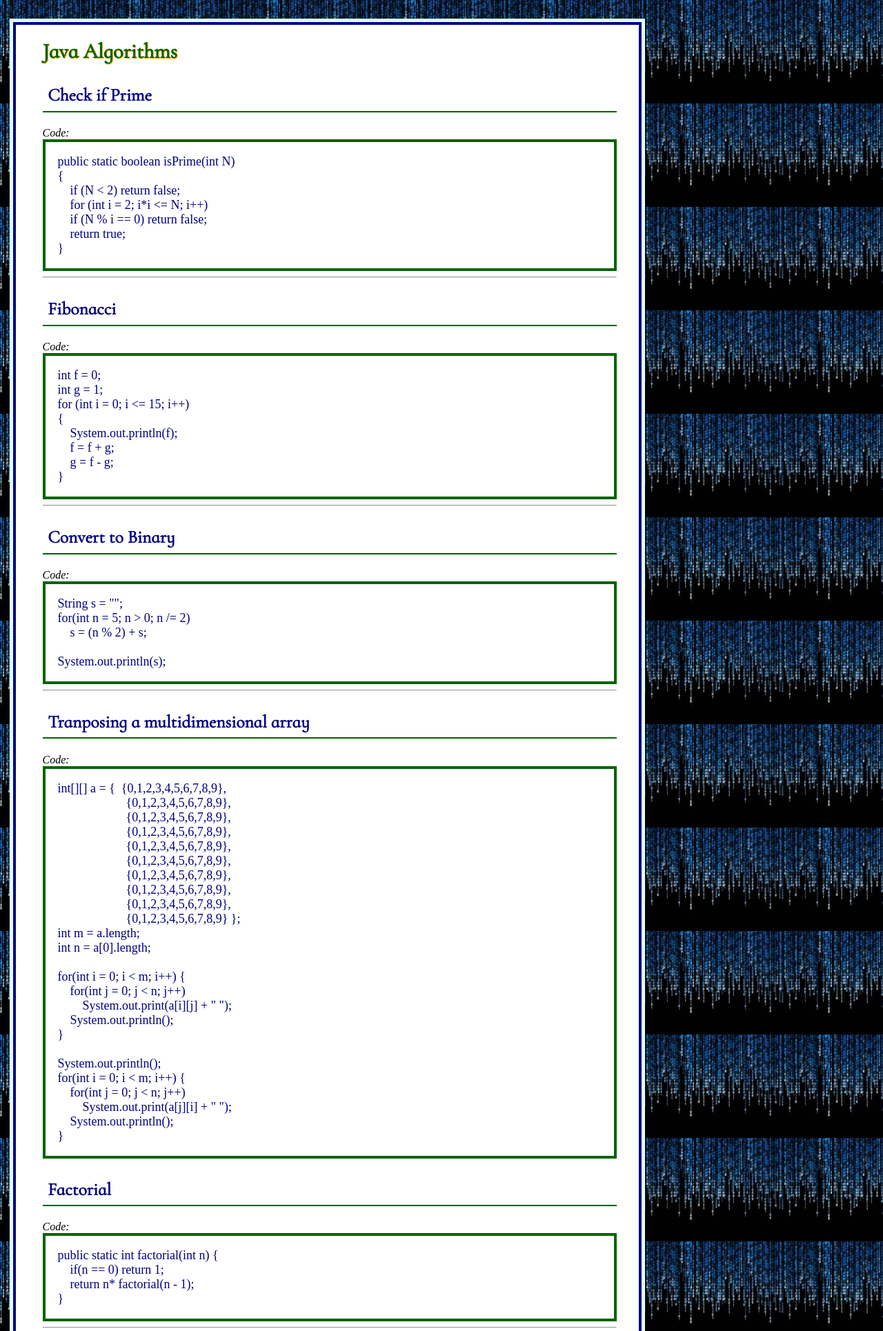
After one commit to delacrank/neverstopcoding.com, a PHP site: page /Algorithms/Algorithms6.html in a window 1280 px wide. The commit adds this page. Shown: the top 1930 px of the page at 69% size. Run offline with PHP 8.4, Linux system fonts and the light colour scheme.

Commit message:
added some bash and algorithm stuff

```diff
--- a/Algorithms/Algorithms5.html
+++ b/Algorithms/Algorithms5.html
@@ -169,6 +169,7 @@ int main()
     <hr />
 <br />
 <a href="Algorithms4.html">Previous</a>
+<span class = "next"><a href="Algorithms6.html">Next</a>
 
 <br /><br />
 </div>
--- /dev/null
+++ b/Algorithms/Algorithms6.html
@@ -0,0 +1,167 @@
+<!DOCTYPE html>
+<html>
+<head><meta name="viewport" content="width=device-width, initial-scale=1">
+<meta http-equiv="Content-Type" content="text/html;
+	charset=utf-8" />
+<meta name="description" content="Learn to Algorithms" />
+<meta name="keywords" content="Algorithms" />
+<meta name="author" content="Juan Arias" />
+<title>Stack structure - Algorithms</title>
+<link href='http://fonts.googleapis.com/css?family=Varela+Round' rel="stylesheet"><link href='http://fonts.googleapis.com/css?family=Cormorant+Infant' rel="stylesheet"><link rel="stylesheet"
+      type="text/css"
+      href="../testcss.css">
+</head>
+<body>
+
+<!-- Header -->
+<?php include('..//Includes//header.php'); ?>
+
+<!-- Navigation2 -->
+<?php include('..//Includes//nav.php'); ?>
+
+<!-- Navigation2 -->
+<?php include('..//Includes//nav2.php'); ?>
+
+
+<!-- Left --><div class = "mainWrapper">
+<?php include('..//Includes//Left_Algorithms.php'); ?>
+
+<!-- Right -->
+<div id ="rightz">
+
+<h1>Java Algorithms</h1>
+
+<h2>Check if Prime</h2>
+
+<em>Code:</em>
+<pre class = "code">public static boolean isPrime(int N)
+{
+    if (N < 2) return false;
+    for (int i = 2; i*i <= N; i++)
+    if (N % i == 0) return false;
+    return true;
+}</pre>
+
+<hr />
+
+<h2>Fibonacci</h2>
+
+<em>Code:</em>
+<pre class = "code">int f = 0;
+int g = 1;
+for (int i = 0; i <= 15; i++)
+{
+    System.out.println(f);
+    f = f + g;
+    g = f - g;
+}</pre>
+
+<hr />
+
+<h2>Convert to Binary</h2>
+
+<em>Code:</em>
+<pre class = "code">String s = "";
+for(int n = 5; n > 0; n /= 2)
+    s = (n % 2) + s;
+
+System.out.println(s);</pre>
+
+<hr />
+
+<h2>Tranposing a multidimensional array</h2>
+
+<em>Code:</em>
+<pre class = "code">int[][] a = {  {0,1,2,3,4,5,6,7,8,9},
+		      {0,1,2,3,4,5,6,7,8,9},
+		      {0,1,2,3,4,5,6,7,8,9},
+		      {0,1,2,3,4,5,6,7,8,9},
+		      {0,1,2,3,4,5,6,7,8,9},
+		      {0,1,2,3,4,5,6,7,8,9},
+		      {0,1,2,3,4,5,6,7,8,9},
+		      {0,1,2,3,4,5,6,7,8,9},
+		      {0,1,2,3,4,5,6,7,8,9},
+		      {0,1,2,3,4,5,6,7,8,9} };
+int m = a.length;
+int n = a[0].length;
+
+for(int i = 0; i < m; i++) {
+    for(int j = 0; j < n; j++)
+	System.out.print(a[i][j] + " ");
+    System.out.println();
+}
+
+System.out.println();
+for(int i = 0; i < m; i++) {
+    for(int j = 0; j < n; j++)
+	System.out.print(a[j][i] + " ");
+    System.out.println();
+}</pre>
+
+<h2>Factorial</h2>
+
+<em>Code:</em>
+<pre class = "code">public static int factorial(int n) {
+    if(n == 0) return 1;
+    return n* factorial(n - 1);
+}</pre>
+
+<hr />
+
+<h2>Euclid Greatest Common Divisor</h2>
+
+<em>Code:</em>
+<pre class = "code">public static int gcd(int p, int q)
+{
+   if (q == 0) return p;
+   int r = p % q;
+   return gcd(q, r);
+}</pre>
+
+<hr />
+
+<h2>Dice distribution</h2>
+
+<em>Code:</em>
+<pre class = "code">int SIDES = 6;
+	double[] dist = new double[2*SIDES+1];
+for (int i = 1; i <= SIDES; i++)
+    for (int j = 1; j <= SIDES; j++)
+	dist[i+j] += 1.0;
+
+for (int k = 2; k <= 2*SIDES; k++)
+    dist[k] /= 36.0;
+
+for(int i = 0; i < dist.length; i++)
+    System.out.println(dist[i] + " " + i);</pre>
+
+<hr />
+
+<h2>Shuffle Algo</h2>
+
+<em>Code:</em>
+<pre class = "code">public static void shuffle(double[] a)
+{
+    int N = a.length;
+    for (int i = 0; i < N; i++)
+    {
+	int r = i + Math.random(N - 1);
+	double temp = a[i];
+	a[i] = a[r];
+	a[r] = temp;
+    }
+}</pre>
+
+<hr />
+<br />
+<a href="Algorithms5.html">Previous</a>
+<span class = "next"><a href="Algorithms7.html">Next</a>
+
+<br /><br />
+</div>
+
+</div><!-- Footer -->
+<?php include('..//Includes//footer.php'); ?>
+
+</body>
+</html>
--- a/Bash/Bash2.html
+++ b/Bash/Bash2.html
@@ -73,7 +73,7 @@
 
         <hr />
         <br />
-        <a href="Bash1.html">Previous</a>
+        <a href="Bash1.html">Previous</a><span class = "next"><a href="Bash3.html">Next</a></span>
         <br /><br />
 
     </div>
--- a/Includes/Left_Bash.php
+++ b/Includes/Left_Bash.php
@@ -4,5 +4,7 @@
     <li><a href="Bash.html">Intro to Unix</a></li>
     <li><a href="Bash1.html">Directory Commands</a></li>
     <li><a href="Bash2.html">Directory Cmds Cont.</a></li>
+    <li><a href="Bash3.html">Bash Scripts</a></li>
+    <li><a href="Bash4.html">Bash Scripts cont.</a></li>
     </ul></li></ul>
 </div>
```
Also changed, not shown: Bash/Bash3.html (+52 -5 lines), Bash/Bash4.html (added, +48 -0 lines).
